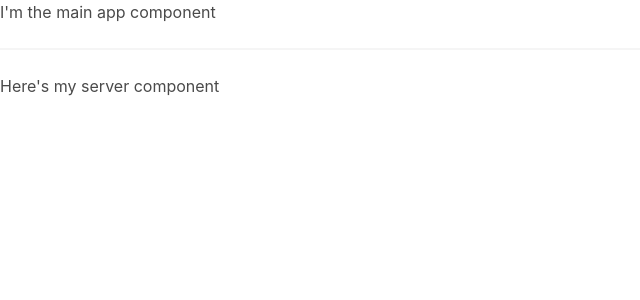
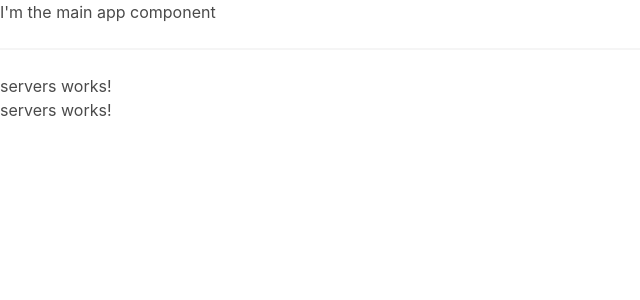
Before and after one commit to talor-hammond/angular-ts, an Angular app: page / in a window 1280 px wide. Shown: the top 300 px of the page, without its empty margins (0-640 px from the left). Built offline with nearby package versions, Linux system fonts and the light colour scheme.

Commit message:
rendering servers component w selector

```diff
--- a/src/app/app.component.html
+++ b/src/app/app.component.html
@@ -1,3 +1,4 @@
 <h1>I'm the main app component</h1>
 <hr>
-<app-server></app-server>
+<app-servers></app-servers>
+<app-servers></app-servers>
--- a/src/app/app.module.ts
+++ b/src/app/app.module.ts
@@ -5,7 +5,7 @@ import { NgModule } from '@angular/core'
 
 // Components
 import { AppComponent } from './app.component'
-import ServerComponent from './server/server.component';
+import ServerComponent from './server/server.component'
 import { ServersComponent } from './servers/servers.component'
 
 @NgModule({
```
